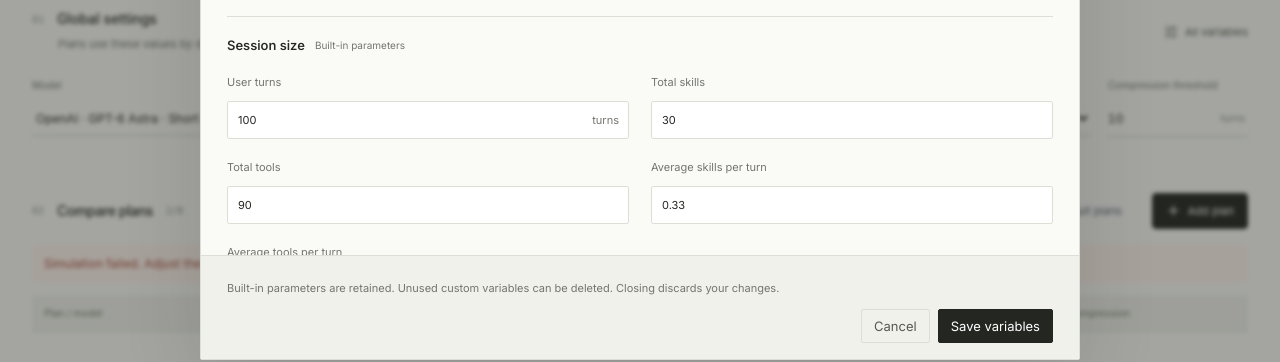
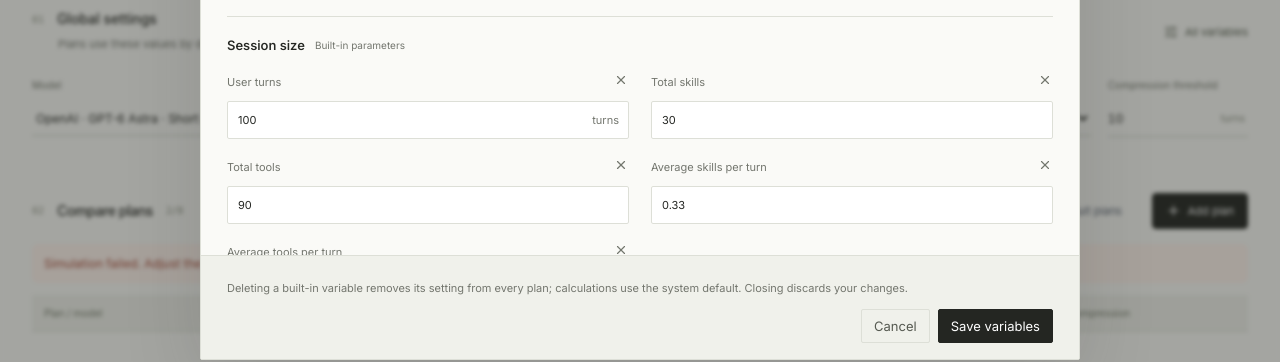
Before and after one commit to Eilumie/mcp-token-lab, a Vue app: page / in a window 1280 px wide. Both pictures are taken after a click on the button "All variables". Shown: the part 392-754 px from the top of the page. Built offline with nearby package versions, Linux system fonts and the light colour scheme.

Commit message:
feat: 支持删除内置变量并在各方案中使用系统默认值

```diff
--- a/src/App.vue
+++ b/src/App.vue
@@ -22,7 +22,7 @@ function add(source) {
   const base = name;
   while (names.has(name)) name = base + ' ' + index++;
   remember();
-  const plan = createPlan({ source: source ? clone(source) : undefined, name, color: planColors[config.value.plans.length % planColors.length] });
+  const plan = createPlan({ source: source ? clone(source) : undefined, name, color: planColors[config.value.plans.length % planColors.length], removedFields: config.value.globalSimulation.removedFields || [] });
   config.value.plans.push(plan);
   if (!config.value.baselineId) config.value.baselineId = plan.id;
   notify(source ? '已复制方案' : '已新增方案');
--- a/src/comparison.js
+++ b/src/comparison.js
@@ -14,6 +14,13 @@ export const globalFields = [
 ];
 const legacyGlobalKeys = [...globalFields.map(([key]) => key), "compressionThresholdType"];
 export const globalKeys = [...fields.map(([key]) => key), "compressionThresholdType"];
+const defaultSimulation = createConfig().simulation;
+const deletePath = (object, path) => {
+  const keys = path.split(".");
+  const key = keys.pop();
+  const parent = keys.reduce((value, part) => value?.[part], object);
+  if (parent && typeof parent === "object") delete parent[key];
+};
 export const thresholdKey = simulation => simulation.compressionThresholdType === "TURN" ? "compressionThresholdTurnCount" : "compressionThresholdToken";
 export const thresholdField = simulation => {
   const field = globalFields.find(([key]) => key === thresholdKey(simulation));
@@ -23,7 +30,9 @@ export const isGlobalField = key => globalKeys.includes(key);
 export function resolvePlan(plan, globalSimulation, globalModelId, globalModel) {
   if (!plan?.simulation) return plan;
   const simulation = { ...plan.simulation, initialContext: { ...plan.simulation.initialContext } };
-  for (const key of globalKeys) if (globalSimulation && plan.useGlobal?.[key] && getValue(globalSimulation, key) !== undefined) setValue(simulation, key, getValue(globalSimulation, key));
+  const removedFields = new Set(Array.isArray(globalSimulation?.removedFields) ? globalSimulation.removedFields : []);
+  for (const key of globalKeys) if (!removedFields.has(key) && globalSimulation && plan.useGlobal?.[key] && getValue(globalSimulation, key) !== undefined) setValue(simulation, key, getValue(globalSimulation, key));
+  for (const key of removedFields) setValue(simulation, key, getValue(defaultSimulation, key));
   const variables = { ...plan.simulation.variables };
   for (const [key, variable] of Object.entries(globalSimulation?.variables || {})) {
     if (plan.useGlobal?.['variables.' + key] !== false) variables[key] = { ...variable };
@@ -35,8 +44,12 @@ export function resolvePlan(plan, globalSimulation, globalModelId, globalModel)
 export function validateGlobals(globalSimulation) {
   const errors = {};
   if (!globalSimulation || typeof globalSimulation !== "object" || Array.isArray(globalSimulation)) return { global: "全局配置无效" };
+  const removedFields = globalSimulation.removedFields;
+  if (removedFields !== undefined && (!Array.isArray(removedFields) || removedFields.some(key => !fields.some(([field]) => field === key)) || new Set(removedFields).size !== removedFields.length)) errors.removedFields = "已删除的内置变量列表无效";
+  const removed = new Set(Array.isArray(removedFields) ? removedFields : []);
   try { validateVariables(globalSimulation.variables); } catch (error) { errors.variables = error.message; }
   for (const [key, label, unit, min, max] of fields) {
+    if (removed.has(key)) continue;
     if (key.startsWith("compressionThreshold") && key !== thresholdKey(globalSimulation || {})) continue;
     const value = getValue(globalSimulation, key);
     if (value === undefined && !legacyGlobalKeys.includes(key)) continue;
@@ -49,13 +62,31 @@ export function validateGlobals(globalSimulation) {
   return errors;
 }
 
-export function createPlan({ source, name = "自定义方案", id = crypto.randomUUID(), color = planColors[0] } = {}) {
+export function createPlan({ source, name = "自定义方案", id = crypto.randomUUID(), color = planColors[0], removedFields = [] } = {}) {
   const base = source ? structuredClone(source) : createConfig();
+  const useGlobal = source ? { ...source.useGlobal } : { ...Object.fromEntries(globalKeys.map(key => [key, true])), model: true };
+  for (const key of removedFields) {
+    deletePath(base.simulation, key);
+    delete useGlobal[key];
+  }
   return {
     id, name, color,
     simulation: base.simulation, model: base.model, pricing: base.pricing,
-    useGlobal: source ? { ...source.useGlobal } : { ...Object.fromEntries(globalKeys.map(key => [key, true])), model: true },
+    useGlobal,
   };
+}
+
+export function deleteBuiltinField(config, name) {
+  if (!fields.some(([key]) => key === name)) throw new Error("无法删除此内置变量");
+  const removed = new Set(config.globalSimulation.removedFields || []);
+  if (removed.has(name)) return;
+  removed.add(name);
+  config.globalSimulation.removedFields = [...removed];
+  deletePath(config.globalSimulation, name);
+  for (const plan of config.plans) {
+    deletePath(plan.simulation, name);
+    delete plan.useGlobal?.[name];
+  }
 }
 
 export function createComparisonConfig() {
@@ -152,10 +183,11 @@ export function readComparisonConfig(data) {
   // changing those plans' existing independent settings or their inheritance flags.
   let globalSimulation = data.globalSimulation === undefined ? {} : structuredClone(data.globalSimulation);
   if (globalSimulation && typeof globalSimulation === "object" && !Array.isArray(globalSimulation)) {
-    const defaults = createConfig().simulation;
+    const defaults = defaultSimulation;
     globalSimulation.initialContext ??= {};
+    const removedFields = new Set(Array.isArray(globalSimulation.removedFields) ? globalSimulation.removedFields : []);
     for (const key of globalKeys) {
-      if (data.globalSimulation === undefined || (!["turnTotalCount", "toolsTotalCount"].includes(key) && getValue(globalSimulation, key) === undefined)) setValue(globalSimulation, key, getValue(data.plans[0]?.simulation, key) ?? getValue(defaults, key));
+      if (!removedFields.has(key) && (data.globalSimulation === undefined || (!["turnTotalCount", "toolsTotalCount"].includes(key) && getValue(globalSimulation, key) === undefined))) setValue(globalSimulation, key, getValue(data.plans[0]?.simulation, key) ?? getValue(defaults, key));
     }
   }
   const plans = data.plans.map(plan => {
@@ -165,6 +197,10 @@ export function readComparisonConfig(data) {
     for (const key of globalKeys) setValue(normalized.simulation, key, getValue(plan.simulation, key));
     normalized.simulation.variables = structuredClone(plan.simulation.variables || {});
     const result = { ...plan, simulation: normalized.simulation, model: normalized.model, pricing: normalized.pricing };
+    for (const key of globalSimulation?.removedFields || []) {
+      deletePath(result.simulation, key);
+      delete result.useGlobal?.[key];
+    }
     return result;
   });
   const config = { version: 4, unit: "K", baselineId: data.baselineId, plans };
--- a/src/components/Home.vue
+++ b/src/components/Home.vue
@@ -95,9 +95,9 @@ function updateFlow(id, flow) {
         <div class="global-settings-heading"><div><h2 id="global-settings-title"><span class="section-index" aria-hidden="true">01</span>全局配置</h2><p>各方案默认使用以下数值，也可在方案内单独设置。</p></div><button @click="emit('variables')"><SlidersHorizontal :size="14"/>全部变量</button></div>
         <div class="global-settings-fields" @focusin="emit('remember')">
           <GlobalModelField :config="config" :error="errors.globalModelId" />
-          <ParameterField v-for="field in globalFields.filter(([key]) => !key.startsWith('compression'))" :key="field[0]" :object="config.globalSimulation" :field="field" :error="errors['globalSimulation.' + field[0]]"/>
+          <ParameterField v-for="field in globalFields.filter(([key]) => !key.startsWith('compression') && !(config.globalSimulation.removedFields || []).includes(key))" :key="field[0]" :object="config.globalSimulation" :field="field" :error="errors['globalSimulation.' + field[0]]"/>
           <label class="field"><span>压缩阈值类型</span><select v-model="config.globalSimulation.compressionThresholdType" aria-label="压缩阈值类型"><option value="TURN">用户轮次</option><option value="TOKEN">上下文</option></select></label>
-          <ParameterField :key="thresholdField(config.globalSimulation)[0]" :object="config.globalSimulation" :field="thresholdField(config.globalSimulation)" :error="errors['globalSimulation.' + thresholdField(config.globalSimulation)[0]]"/>
+          <ParameterField v-if="!(config.globalSimulation.removedFields || []).includes(thresholdField(config.globalSimulation)[0])" :key="thresholdField(config.globalSimulation)[0]" :object="config.globalSimulation" :field="thresholdField(config.globalSimulation)" :error="errors['globalSimulation.' + thresholdField(config.globalSimulation)[0]]"/>
         </div>
       </section>
       <div class="results-heading comparison-heading"><div><h2><span class="section-index" aria-hidden="true">02</span>对比方案 <span class="plan-count">{{ config.plans.length }}/8</span></h2></div><div class="plan-toolbar"><button @click="emit('reset')"><RotateCcw :size="14"/>恢复默认方案</button><button class="primary-button" :disabled="config.plans.length>=8" @click="addPlan"><Plus :size="15"/>新增方案</button></div></div>
--- a/src/components/PlanSettingsDialog.vue
+++ b/src/components/PlanSettingsDialog.vue
@@ -13,7 +13,12 @@ const local = ref(JSON.parse(JSON.stringify(props.plan)));
 const displayedName = computed(() => locale.value === 'en' && ['按需 Tools', '全量 Tools'].includes(local.value.name) ? translateUi(local.value.name) : local.value.name);
 const dialog = ref(null), showVariables = ref(false);
 const titleId = useId();
-const sections = [...groups, { title: '上下文压缩', fields: compressionFields }];
+const sections = computed(() => {
+  const removed = new Set(props.config.globalSimulation.removedFields || []);
+  return [...groups, { title: '上下文压缩', fields: compressionFields }]
+    .map(group => ({ ...group, fields: group.fields.filter(([key]) => !removed.has(key)) }))
+    .filter(group => group.fields.length || group.title === '上下文压缩');
+});
 const effective = computed(() => resolvePlan(local.value, props.config.globalSimulation).simulation);
 const compressionTypeInherited = computed(() => local.value.useGlobal?.compressionThresholdType === true);
 function toggleCompressionType() {
--- a/src/components/VariablesDialog.vue
+++ b/src/components/VariablesDialog.vue
@@ -4,7 +4,7 @@ import { X, Plus, Trash2, SlidersHorizontal } from 'lucide-vue-next';
 import { groups, compressionFields, createPresetConfig, priceFields } from '../config.js';
 import { modelPresets } from '../model-pricing.js';
 import PlanModelSettings from './PlanModelSettings.vue';
-import { resolvePlan, validateComparison, validatePlan, deleteVariable } from '../comparison.js';
+import { resolvePlan, validateComparison, validatePlan, deleteVariable, deleteBuiltinField } from '../comparison.js';
 import { validateVariableName } from '../variables.js';
 import ParameterField from './ParameterField.vue';
 import PlanVariableField from './PlanVariableField.vue';
@@ -26,7 +26,12 @@ function editGlobalModel() {
     local.value.globalModelId = 'custom';
   }
 }
-const sections = [...groups, {title:'上下文压缩',fields:compressionFields}];
+const sections = computed(() => {
+  const removed = new Set(local.value.globalSimulation.removedFields || []);
+  return [...groups, {title:'上下文压缩',fields:compressionFields}]
+    .map(group => ({...group,fields:group.fields.filter(([key])=>!removed.has(key))}))
+    .filter(group=>group.fields.length || group.title==='上下文压缩');
+});
 const customs = computed(() => Object.entries(effective.value.variables || {}));
 const inherited = key => planMode && Object.hasOwn(local.value.globalSimulation.variables || {}, key) && localPlan.value.useGlobal?.['variables.'+key] !== false;
 function target() { return planMode ? localPlan.value.simulation : local.value.globalSimulation; }
@@ -58,6 +63,10 @@ function remove(key) {
   try { deleteVariable(local.value, key, planMode ? localPlan.value : undefined); message.value = ''; }
   catch (error) { message.value = error.message; }
 }
+function removeBuiltin(key) {
+  try { deleteBuiltinField(local.value, key); message.value = ''; }
+  catch (error) { message.value = error.message; }
+}
 function changeType(event) {
   target().compressionThresholdType = event.target.value;
   if (planMode) localPlan.value.useGlobal.compressionThresholdType = false;
@@ -84,14 +93,14 @@ function save() { if (!Object.keys(errors.value).length) emit('save', planMode ?
           <label class="field">模型名称<input :value="locale === 'en' && local.globalModelId !== 'custom' ? translateUi(createPresetConfig(modelPresets.find(p=>p.id===local.globalModelId)).model.name) : (local.globalModelId === 'custom' ? local.globalModel : createPresetConfig(modelPresets.find(p=>p.id===local.globalModelId))).model.name" aria-label="全局模型名称" maxlength="100" @input="editGlobalModel(); local.globalModel.model.name=$event.target.value" /></label><label v-for="[key,label] in priceFields" :key="key" class="field">{{ label }} · USD / 1M Token<input type="number" min="0" step="any" :aria-label="'全局'+label+'单价'" :value="(local.globalModelId === 'custom' ? local.globalModel : createPresetConfig(modelPresets.find(p=>p.id===local.globalModelId))).model[key]" @input="editGlobalModel(); local.globalModel.model[key]=$event.target.value===''?'':Number($event.target.value)" /></label>
         </div>
       </section>
-      <section v-for="group in sections" :key="group.title"><h3>{{ group.title }}<small>内置参数</small></h3><div class="variables-grid"><label v-if="group.title === '上下文压缩'" class="field"><span>压缩阈值类型<button v-if="planMode" class="inherit-btn" :aria-pressed="!!localPlan.useGlobal.compressionThresholdType" @click.prevent="toggleType">{{ localPlan.useGlobal.compressionThresholdType?'继承全局':'自定义' }}</button></span><select :value="effective.compressionThresholdType" aria-label="全部变量压缩阈值类型" @change="changeType"><option value="TURN">用户轮次</option><option value="TOKEN">上下文</option></select></label><div v-for="field in group.fields" :key="field[0]"><PlanVariableField v-if="planMode" :plan="localPlan" :globals="local.globalSimulation" :field="field"/><ParameterField v-else :object="local.globalSimulation" :field="field"/></div></div></section>
+      <section v-for="group in sections" :key="group.title"><h3>{{ group.title }}<small>内置参数</small></h3><div class="variables-grid"><label v-if="group.title === '上下文压缩'" class="field"><span>压缩阈值类型<button v-if="planMode" class="inherit-btn" :aria-pressed="!!localPlan.useGlobal.compressionThresholdType" @click.prevent="toggleType">{{ localPlan.useGlobal.compressionThresholdType?'继承全局':'自定义' }}</button></span><select :value="effective.compressionThresholdType" aria-label="全部变量压缩阈值类型" @change="changeType"><option value="TURN">用户轮次</option><option value="TOKEN">上下文</option></select></label><div v-for="field in group.fields" :key="field[0]" class="builtin-field-row" :class="{removable:!planMode}"><PlanVariableField v-if="planMode" :plan="localPlan" :globals="local.globalSimulation" :field="field"/><ParameterField v-else :object="local.globalSimulation" :field="field"/><button v-if="!planMode" type="button" class="delete-builtin" :aria-label="'删除内置变量 '+field[1]" :title="'删除内置变量 '+field[1]" @click="removeBuiltin(field[0])"><X :size="14"/></button></div></div></section>
       <section><h3>自定义变量<small>{{ Object.keys(effective.variables || {}).length }} / 100</small></h3>
         <div class="variables-grid custom-variables"><label v-for="[key, variable] in customs" :key="key" class="field"><span><span class="custom-name">{{ key }}</span><button v-if="planMode && Object.hasOwn(local.globalSimulation.variables || {},key)" type="button" class="inherit-btn" :aria-pressed="inherited(key)" :aria-label="'继承全局 '+key" @click.prevent="toggleCustom(key)">{{ inherited(key)?'继承全局':'自定义' }}</button><button v-else type="button" class="remove-variable" :aria-label="'删除变量 '+key" @click.prevent="remove(key)"><Trash2 :size="15"/></button></span><input :value="variable.value" :aria-label="'变量值 '+key" type="number" min="0" step="any" @input="setCustom(key,$event.target.value===''?'':Number($event.target.value))"/></label></div>
         <p v-if="!customs.length" class="variable-note">还没有自定义变量，可在下方新增。</p>
         <form class="new-variable" @submit.prevent="add"><h4>新增变量</h4><div class="variables-grid"><label class="field">变量名<input v-model="name" aria-label="新变量名" placeholder="例如 retrievalToken" maxlength="64"/></label><label class="field">初始数值<input v-model.number="initialValue" aria-label="新变量初始值" type="number" min="0" step="any"/></label></div><button type="submit" class="add-variable"><Plus :size="15"/>添加变量</button></form>
       </section>
     </div>
-    <footer><p v-if="message || Object.keys(errors).length" class="variable-error" role="alert">{{ message || Object.values(errors)[0] }}</p><p v-else class="variable-note">内置参数保留，未引用的自定义变量可删除。关闭弹框会放弃本次修改。</p><div><button @click="emit('close')">取消</button><button class="save-variables" :disabled="!!Object.keys(errors).length" @click="save">{{ planMode?'应用到草稿':'保存变量' }}</button></div></footer>
+    <footer><p v-if="message || Object.keys(errors).length" class="variable-error" role="alert">{{ message || Object.values(errors)[0] }}</p><p v-else class="variable-note">{{ planMode?'内置参数保留。未引用的自定义变量可删除；关闭弹框会放弃本次修改。':'删除内置变量会同步移除各方案中的对应配置，计算时使用系统默认值。关闭弹框会放弃本次修改。' }}</p><div><button @click="emit('close')">取消</button><button class="save-variables" :disabled="!!Object.keys(errors).length" @click="save">{{ planMode?'应用到草稿':'保存变量' }}</button></div></footer>
   </dialog>
 </template>
 
@@ -111,6 +120,11 @@ h3 { display: flex; align-items: center; gap: 10px; color: #242622; font-size: 1
 h3 small { font-size: 10px; font-weight: 400; color: #73766e; }
 .variables-grid { display: grid; grid-template-columns: repeat(2,minmax(0,1fr)); gap: 16px 22px; }
 .variables-grid > * { min-width: 0; }
+.builtin-field-row { min-width: 0; }
+.builtin-field-row.removable { position: relative; }
+.builtin-field-row.removable :deep(.field > span:first-child) { padding-right: 20px; }
+.delete-builtin { position: absolute; top: 2px; right: 0; width: 16px; min-height: 16px; padding: 0; border: 0; color: #73766e; line-height: 1; }
+.delete-builtin:hover:not(:disabled) { background: transparent; color: #242622; }
 .variables-dialog :deep(.field) { color: #73766e; font-size: 11px; margin-bottom: 0; gap: 7px; }
 .variables-dialog :deep(.field > span:first-child) { display: flex; align-items: center; justify-content: space-between; min-height: 24px; }
 .variables-dialog :deep(.field input), .variables-dialog :deep(.field select) { width: 100%; height: 38px; font: inherit; color: #242622; border: 1px solid #dddfd7; border-radius: 2px; background: #fff; padding: 8px 10px; }
--- a/src/i18n.js
+++ b/src/i18n.js
@@ -18,6 +18,8 @@ const english = {
   '普通点最多采样 250 个，另保留全部压缩点、相邻轮次及峰值；费用统计使用完整数据。': 'Up to 250 regular points are sampled. Compression points, adjacent turns, and the peak are retained; costs use all data.',
   '单位 K Token。每轮流程展示首轮的内容长度，未触发节点计为 0；模型输入包含此前累计上下文，压缩费用另计。': 'Unit: K tokens. The turn flow shows first-turn lengths; skipped nodes count as zero. Model input includes prior context. Compression is billed separately.',
   '内置参数保留，未引用的自定义变量可删除。关闭弹框会放弃本次修改。': 'Built-in parameters are retained. Unused custom variables can be deleted. Closing discards your changes.',
+  '内置参数保留。未引用的自定义变量可删除；关闭弹框会放弃本次修改。': 'Built-in parameters are retained. Unused custom variables can be deleted. Closing discards your changes.',
+  '删除内置变量会同步移除各方案中的对应配置，计算时使用系统默认值。关闭弹框会放弃本次修改。': 'Deleting a built-in variable removes its setting from every plan; calculations use the system default. Closing discards your changes.',
   '逐项继承全局或自定义，修改数值会自动切换为自定义。': 'Inherit each global value or customize it. Editing a value makes it custom.',
   '每项可继承全局或自定义，统一单位为 K Token。': 'Each value can inherit global settings or be customized. Unit: K tokens.',
   '按所选 LLM 的输入前缀边界展示 · 单位 K Token': 'Based on the selected LLM input prefix · Unit: K tokens',
@@ -153,7 +155,7 @@ const english = {
   '应用到草稿': 'Apply to draft', '内置参数': 'Built-in parameters',
   '自定义变量': 'Custom variables', '新增变量': 'Add variable', '变量名': 'Variable name',
   '初始数值': 'Initial value', '添加变量': 'Add variable', '变量值': 'Variable value',
-  '删除变量': 'Delete variable', '新变量名': 'New variable name',
+  '删除变量': 'Delete variable', '删除内置变量 ': 'Delete built-in variable ', '新变量名': 'New variable name',
   '新变量初始值': 'New variable initial value',
   '语言': 'Language', '例如': 'e.g.', '单价': 'rate', '全局': 'Global ',
   '模型名称': 'Model name', '全部变量全局模型': 'Global model in all variables', '全局模型': 'Global model',
```
